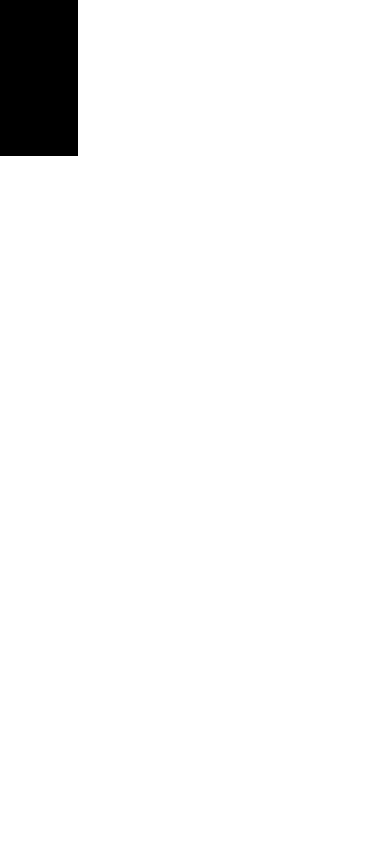
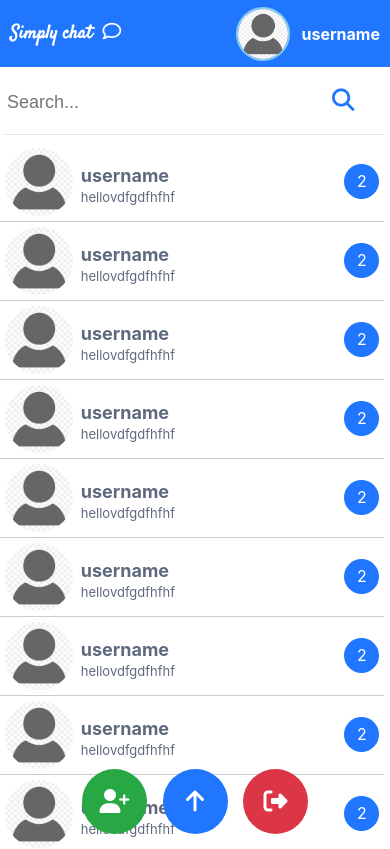
Before and after one commit to BINIL-BALAN/simply-chat, a React (Create React App) app: page /chat in a window 390 px wide. Shown: the top 849 px of the page. Built offline with nearby package versions, Linux system fonts and the light colour scheme.

Commit message:
side bar edited in mobile view

```diff
--- a/src/App.js
+++ b/src/App.js
@@ -1,8 +1,8 @@
 import "./App.css";
 import Login from "./page/Login";
-import Chat from "./component/Chat";
+import Home from "./page/Home";
 import Register from "./page/Register";
-import PageNoteFound from "./component/PageNoteFound";
+import PageNoteFound from "./page/PageNoteFound";
 import { Route, BrowserRouter, Routes } from "react-router-dom";
 function App() {
   return (
@@ -11,7 +11,7 @@ function App() {
         <Routes>
           <Route path='/' element={<Login />} />
           <Route path='/register' element={<Register />} />
-          <Route path='/chat' element={<Chat />} />
+          <Route path='/chat' element={<Home />} />
           <Route path='*' element={<PageNoteFound />} />
         </Routes>
       </BrowserRouter>
--- a/src/component/Chat.js
+++ b/src/component/Chat.js
@@ -1,19 +1,10 @@
 import React,{useState,useRef,useEffect} from 'react'
 import '../style/Chat.css'
 function Chat() {
-  const windowSize = useRef([window.innerWidth,window.innerHeight])
-  const divSection = useRef()
-  useEffect(()=>{
-    console.log(divSection);
-   if(windowSize.current[0]>625){
-      divSection.current.className='desktop'
-   }else{
-      divSection.current.className='mobile'
-   }
-  })
+
   return (
     <>
-        <div className='desktop' ref={divSection}>hello</div>
+       chat
     </>
   )
 }
--- /dev/null
+++ b/src/component/User.js
@@ -0,0 +1,20 @@
+import React from "react";
+import '../style/User.css'
+function User() {
+  return (
+    <>
+      <div className="user">
+       <div style={{display:'flex',flexDirection:'row'}}>
+            <img src="images/dp.png" alt="" className="profile-img" />
+            <div className="details">
+                <div style={{width:'100%'}}><h4 className="name">username</h4></div>
+               <div> <span className="latest-msg">hellovdfgdfhfhf</span></div>
+            </div>
+       </div>
+       <span className="badge">2</span>
+      </div>
+    </>
+  );
+}
+
+export default User;
--- a/src/index.css
+++ b/src/index.css
@@ -1,4 +1,6 @@
-@import url('https://fonts.googleapis.com/css2?family=Archivo+Black&family=Righteous&family=Satisfy&display=swap');body {
+@import url('https://fonts.googleapis.com/css2?family=Archivo+Black&family=Righteous&family=Satisfy&display=swap');
+body {
+  scroll-behavior: smooth;
   margin: 0;
   font-family: -apple-system, BlinkMacSystemFont, 'Segoe UI', 'Roboto', 'Oxygen',
     'Ubuntu', 'Cantarell', 'Fira Sans', 'Droid Sans', 'Helvetica Neue',
@@ -11,3 +13,16 @@ code {
   font-family: source-code-pro, Menlo, Monaco, Consolas, 'Courier New',
     monospace;
 }
+
+.success{
+  background-color:#28a745;
+ }
+ .danger{
+  background-color:#dc3545;
+ }
+ .warning{
+  background-color: #ffc107;
+ }
+ .primary{
+  background-color: #2176ff;
+ }
--- /dev/null
+++ b/src/page/Home.js
@@ -0,0 +1,84 @@
+import React, { useRef, useState } from "react";
+import "../style/Home.css";
+import User from "../component/User";
+function Home() {
+  const chat = useRef();
+  const [toggle, seToggle] = useState(false);
+  function setWidth0() {
+    chat.current.style.width = "0%";
+  }
+  function setWidth100() {
+    chat.current.style.width = "100%";
+  }
+
+  function handleSlide() {
+    seToggle(!toggle);
+    console.log(toggle);
+    if (toggle) {
+      setWidth100();
+    } else {
+      setWidth0();
+    }
+  }
+
+  return (
+    <>
+    <div id="top"></div>
+      <div className="home">
+        <section className="side-bar">
+          <div className="header">
+            <h3 className="app-title">
+              Simply chat &nbsp;<i className="fa-regular fa-comment"></i>
+            </h3>
+            <div className="mini-profile">
+            <img className="dp" src="images/dp.png" alt="" />
+              <span className="username">username </span>
+              {/* <button className="logout-btn"><i class="fa-solid fa-arrow-right-from-bracket"></i></button> */}
+            </div>
+          </div>
+
+          <div className="feed">
+          <div className="search-container">
+                <input
+                  type="text"
+                  className="search"
+                  placeholder="Search..."
+                />
+                <button className="search-btn"><i class="fa-solid fa-magnifying-glass"></i></button>
+              </div>
+              <div className="profiles">
+               <User/>
+               <User/>
+               <User/>
+               <User/>
+               <User/>
+               <User/>
+               <User/>
+               <User/>
+               <User/>
+               <User/>
+               <User/>
+               <User/>
+               <User/>
+               <User/>
+               <User/>
+               <User/>
+
+          </div>
+      <div className="small-menu">
+        <a className="fixed-btn-a success"> <i class="fa-solid fa-user-plus"></i> </a>
+        <a href="#top" className="fixed-btn-a primary"> <i class="fa-solid fa-arrow-up"></i> </a>
+        <a className="fixed-btn-a danger"><i class="fa-solid fa-right-from-bracket"></i></a>
+      </div>
+          </div>
+
+        </section>
+
+        <section className="chat">chat</section>
+
+      </div>
+    </>
+  );
+}
+
+export default Home;
--- /dev/null
+++ b/src/style/Home.css
@@ -0,0 +1,107 @@
+
+
+@media (max-width: 625px){
+    .home{
+       width: 100%;
+       height: 100vh;
+       display: flex;
+       flex-direction: column;
+    }
+    .header{
+      position: sticky;
+      top: 0px;
+      display: flex;
+      flex-direction: row;
+      justify-content: space-between;
+      align-items: center;
+      padding: 2px 10px;
+      background-color: #2176ff;
+    }
+    .app-title{
+      color: white;
+      font-family: 'Satisfy',cursive;
+    }
+    .mini-profile{
+      width: fit-content;
+      display: flex;
+      justify-content: space-between;
+      align-items: center;
+    }
+    .dp{
+      width: 50px;
+      height: 50px;
+      margin-right: 3vw;
+      border-radius: 50%;
+      border: 2px solid skyblue;
+    }
+    .username{
+      color: white;
+      font-size: 1rem;
+      font-weight: bold;
+    }
+    .search-container{
+      margin: 5px 5px 0px 5px;
+      border-bottom: 1px solid #e0e2e8;
+    }
+    .search{
+      color: #5c6785;
+      font-size: large;
+      height: 7vh;
+      width: 85%;
+      border: 0px;
+      outline: none;
+    }
+    .search-btn{
+      background: none;
+      border: none;
+      font-size: 1.4rem;
+      padding: 0px;
+      color: #2176ff;
+    }
+    .search-btn:hover{
+      background: none;
+      border: 1px solid #c8cbd4;
+      padding: 5px;
+      margin-bottom: 4px;
+      font-size: 1.2rem;
+      border-radius: 5px;
+
+    }
+    .profiles{
+      margin-top: 1vh;
+      width: 100%;
+    }
+
+   .chat{
+    display: none;
+   }
+   .small-menu{
+    position: fixed;
+    bottom: 10px;
+    width: 100%;
+     display: flex;
+     justify-content: center;
+   }
+   .fixed-btn{
+    border: none;
+    border-radius: 50%;
+    height: 65px;
+    width: 65px;
+    margin: 0px 2vw;
+    color: white;
+    font-size: 1.5rem;
+   }
+
+   .fixed-btn-a{
+    text-decoration: none;
+    color: white;
+    font-size: 1.5rem;
+    text-align: center;
+    line-height: 65px;
+    border: none;
+    border-radius: 50%;
+    height: 65px;
+    width: 65px;
+    margin: 0px 2vw;
+   }
+}
--- /dev/null
+++ b/src/style/User.css
@@ -0,0 +1,47 @@
+@media (max-width:625px){
+    .user{
+    padding: 5px 5px;
+    width: 96%;
+    height: fit-content;
+    border: 1px solid #c8cbd4;
+    border-top: none;
+    border-left: none;
+    border-right: none;
+    display: flex;
+    flex-direction: row;
+    justify-content: space-between;
+    align-items: center;
+  }
+  .profile-img{
+    margin: 0px;
+    width: 68px;
+    border-radius: 50%;
+  }
+  .details{
+    margin-left: 2vw;
+    display: flex;
+    flex-direction: column;
+    align-items: center;
+    justify-content: start;
+  }
+  .name{
+    color: rgb(95, 105, 125);
+    margin:2vh 0px 0px 0px;
+    padding: 0px;
+    font-size: large;
+
+  }
+ .latest-msg{
+    color: rgb(95, 105, 125);
+    font-size: small;
+ }
+ .badge{
+    color: white;
+   background-color: #2176ff;
+   height: 35px;
+   width: 35px;
+   text-align: center;
+   line-height: 35px;
+   border-radius: 50%;
+ }
+}
```
Also changed, not shown: src/component/Sidebar.js (added, +11 -0 lines), public/images/dp.png (added), src/page/PageNoteFound.js (renamed from src/component/PageNoteFound.js).
